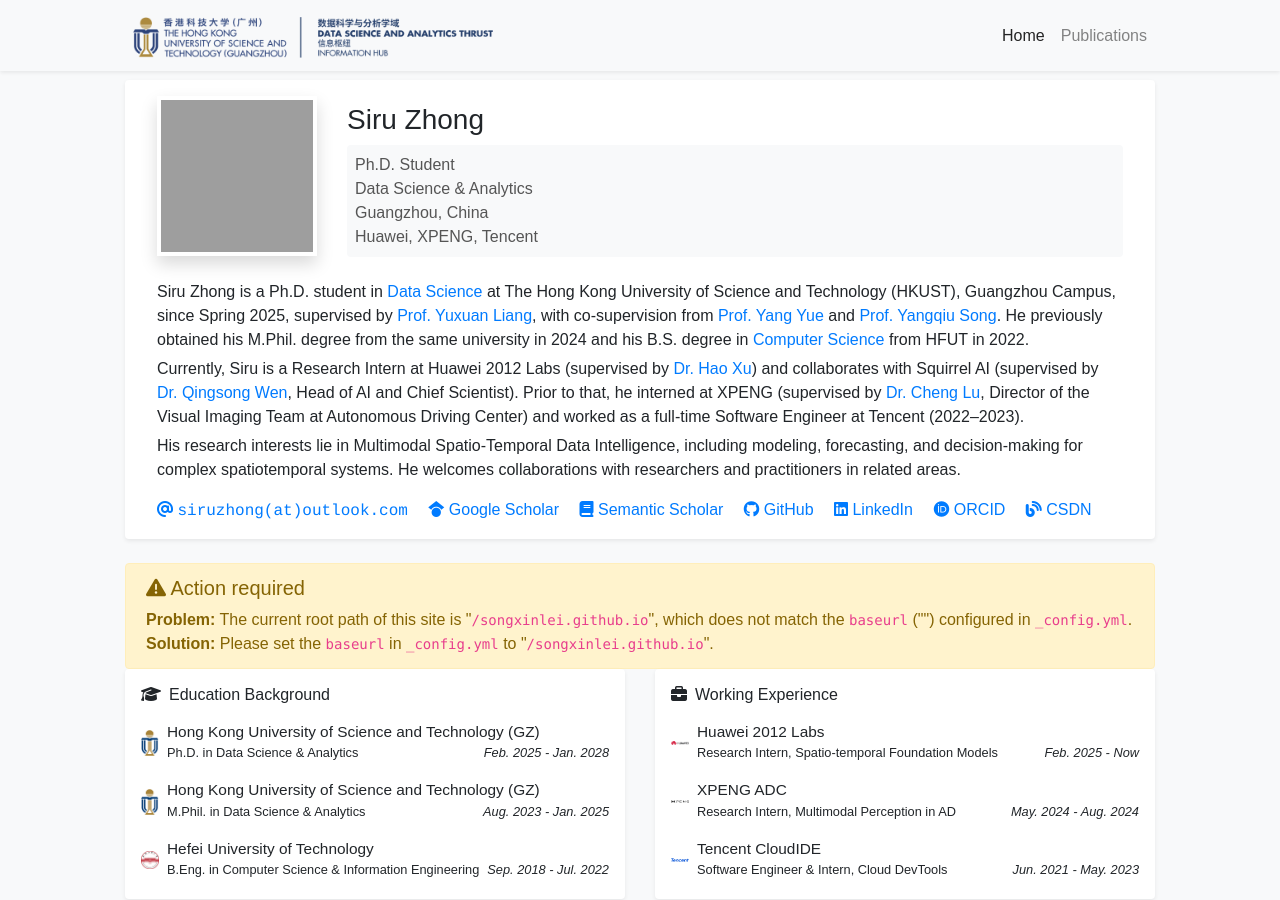
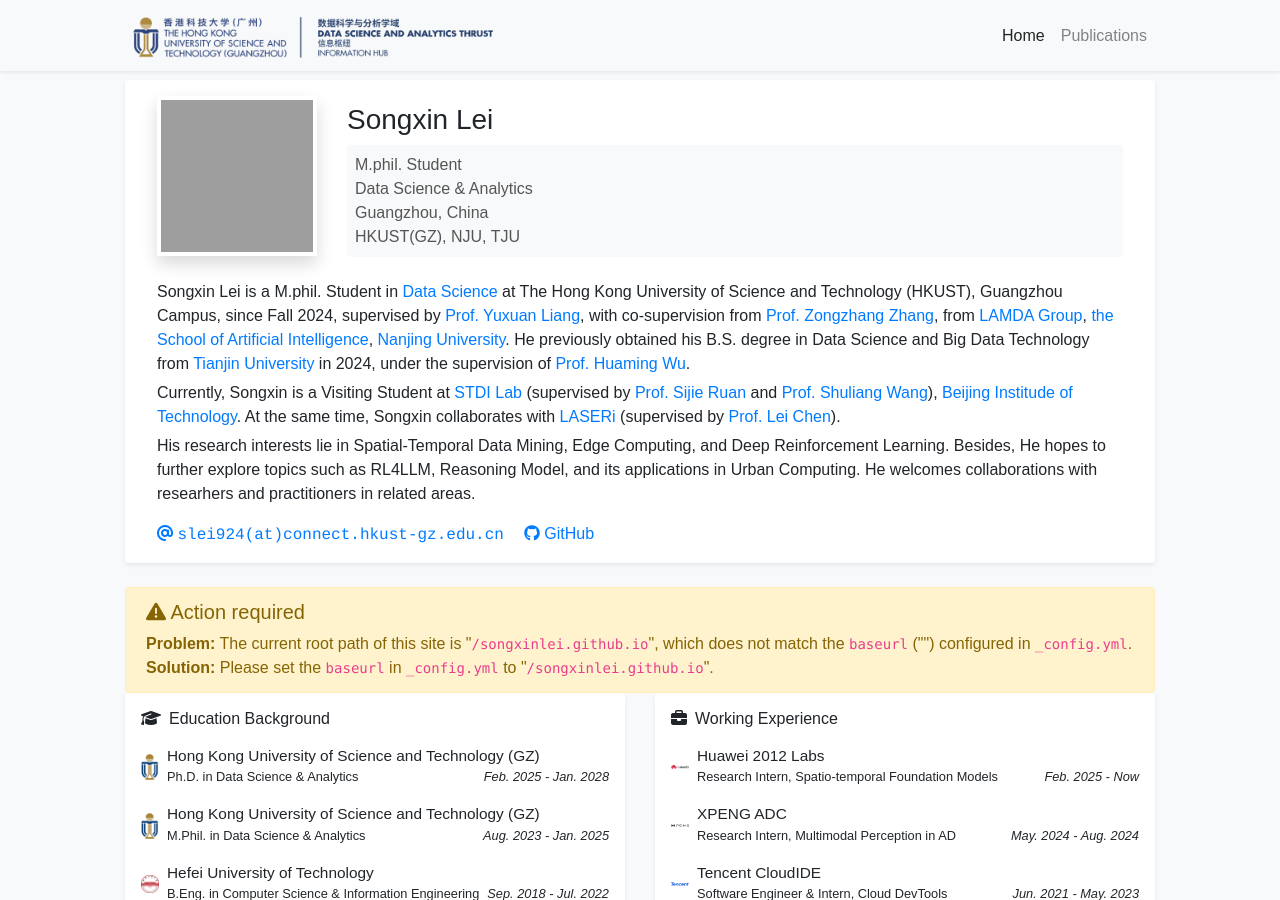
Before and after one commit to thunderlrr/songxinlei.github.io, a Jekyll site: the page built from index.html, in a window 1280 px wide and 900 px high. Built offline with Jekyll 4.4.1, drawn with Linux system fonts in a browser that asks for light colours; a style sheet for code colours, icons or effects is not loaded; grey boxes are pictures that could not be loaded.

Commit message:
profile.yml

```diff
--- a/_data/profile.yml
+++ b/_data/profile.yml
@@ -1,33 +1,33 @@
-primary_name: "Siru Zhong"
+primary_name: "Songxin Lei"
 secondary_name: ""
 navbar_name: "Data Science & Analytics"
 
 positions:
-- name: 'Ph.D. Student | Data Science & Analytics | Guangzhou, China | Huawei, XPENG, Tencent'
+- name: 'M.phil. Student | Data Science & Analytics | Guangzhou, China | HKUST(GZ), NJU, TJU'
 
-email: "siruzhong@outlook.com"
+email: "slei924@connect.hkust-gz.edu.cn"
 # cv_link: link-to-your-cv-file
-gscholar: 3KMb5mUAAAAJ
-sscholar: Siru-Zhong/2262444705
-github: siruzhong
-zhihu: zhongsiru
-csdn: qq_45173404
+# gscholar: 3KMb5mUAAAAJ
+# sscholar: Siru-Zhong/2262444705
+github: thunderlrr
+# zhihu: zhongsiru
+# csdn: qq_45173404
 # twitter: your_twitter_id
 # wechat_qrcode: /assets/images/etc/wechat.jpg
 # wechat_prompt: >-
 #   Please tell me your <strong>name</strong> and <strong>affiliation</strong> (current or past) when adding my wechat. Thanks!
-linkedin: siruzhong
-orcid: 0009-0001-4465-8686
+# linkedin: siruzhong
+# orcid: 0009-0001-4465-8686
 
 short_bio: >-
   <p style="margin-bottom: 5px;">
-    Siru Zhong is a Ph.D. student in <a href="http://dsa.hkust-gz.edu.cn/" target="_blank">Data Science</a> at The Hong Kong University of Science and Technology (HKUST), Guangzhou Campus, since Spring 2025, supervised by <a href="https://yuxuanliang.com/" target="_blank">Prof. Yuxuan Liang</a>, with co-supervision from <a href="https://facultyprofiles.hkust-gz.edu.cn/faculty-personal-page/YUE-Yang/yangyue" target="_blank">Prof. Yang Yue</a> and <a href="https://www.cse.ust.hk/~yqsong/" target="_blank">Prof. Yangqiu Song</a>. He previously obtained his M.Phil. degree from the same university in 2024 and his B.S. degree in <a href="https://ci.hfut.edu.cn/" target="_blank">Computer Science</a> from HFUT in 2022.
+    Songxin Lei is a M.phil. Student in <a href="http://dsa.hkust-gz.edu.cn/" target="_blank">Data Science</a> at The Hong Kong University of Science and Technology (HKUST), Guangzhou Campus, since Fall 2024, supervised by <a href="https://yuxuanliang.com/" target="_blank">Prof. Yuxuan Liang</a>, with co-supervision from <a href="https://ai.nju.edu.cn/zhangzongzhang/index.htm" target="_blank">Prof. Zongzhang Zhang</a>, from <a href="http://www.lamda.nju.edu.cn/CH.MainPage.ashx" target="_blank">LAMDA Group</a>, <a href="https://ai.nju.edu.cn/" target="_blank">the School of Artificial Intelligence</a>, <a href="https://www.nju.edu.cn/" target="_blank">Nanjing University</a>. He previously obtained his B.S. degree in Data Science and Big Data Technology from <a href="https://www.tju.edu.cn/" target="_blank">Tianjin University</a> in 2024, under the supervision of <a href="http://www.huamingwu.cn/" target="_blank">Prof. Huaming Wu</a>.
   </p>
   <p style="margin-bottom: 5px;">
-    Currently, Siru is a Research Intern at Huawei 2012 Labs (supervised by <a href="https://scholar.google.com/citations?user=sNb24gkAAAAJ&amp;hl=zh-CN&amp;oi=sra" target="_blank">Dr. Hao Xu</a>) and collaborates with Squirrel AI (supervised by <a href="https://sites.google.com/site/qingsongwen8/" target="_blank">Dr. Qingsong Wen</a>, Head of AI and Chief Scientist). Prior to that, he interned at XPENG (supervised by <a href="https://www.linkedin.com/in/cheng-lu-5b24a739/" target="_blank">Dr. Cheng Lu</a>, Director of the Visual Imaging Team at Autonomous Driving Center) and worked as a full-time Software Engineer at Tencent (2022–2023).
+    Currently, Songxin is a Visiting Student at <a href="http://stdi.top/" target="_blank">STDI Lab</a> (supervised by <a href="http://www.sjruan.me/" target="_blank">Prof. Sijie Ruan</a> and <a href="https://cs.bit.edu.cn/szdw/jcrc/gjjljrc/e33ed58303834b8bacb757f38538e00d.blk.htm" target="_blank">Prof. Shuliang Wang</a>), <a href="https://www.bit.edu.cn/" target="_blank">Beijing Institude of Technology</a>. At the same time, Songxin collaborates with <a href="https://hkust.edu.hk/zh-hans/news/hkust-launches-low-altitude-economy-research-center" target="_blank">LASERi</a> (supervised by <a href="https://cse.hkust.edu.hk/~leichen/" target="_blank">Prof. Lei Chen</a>).
   </p>
   <p style="margin-bottom: 5px;">
-    His research interests lie in Multimodal Spatio-Temporal Data Intelligence, including modeling, forecasting, and decision-making for complex spatiotemporal systems. He welcomes collaborations with researchers and practitioners in related areas.
+    His research interests lie in Spatial-Temporal Data Mining, Edge Computing, and Deep Reinforcement Learning. Besides, He hopes to further explore topics such as RL4LLM, Reasoning Model, and its applications in Urban Computing. He welcomes collaborations with researhers and practitioners in related areas.
   </p>
 
 portrait_url: /assets/images/photos/portrait.jpg
```
